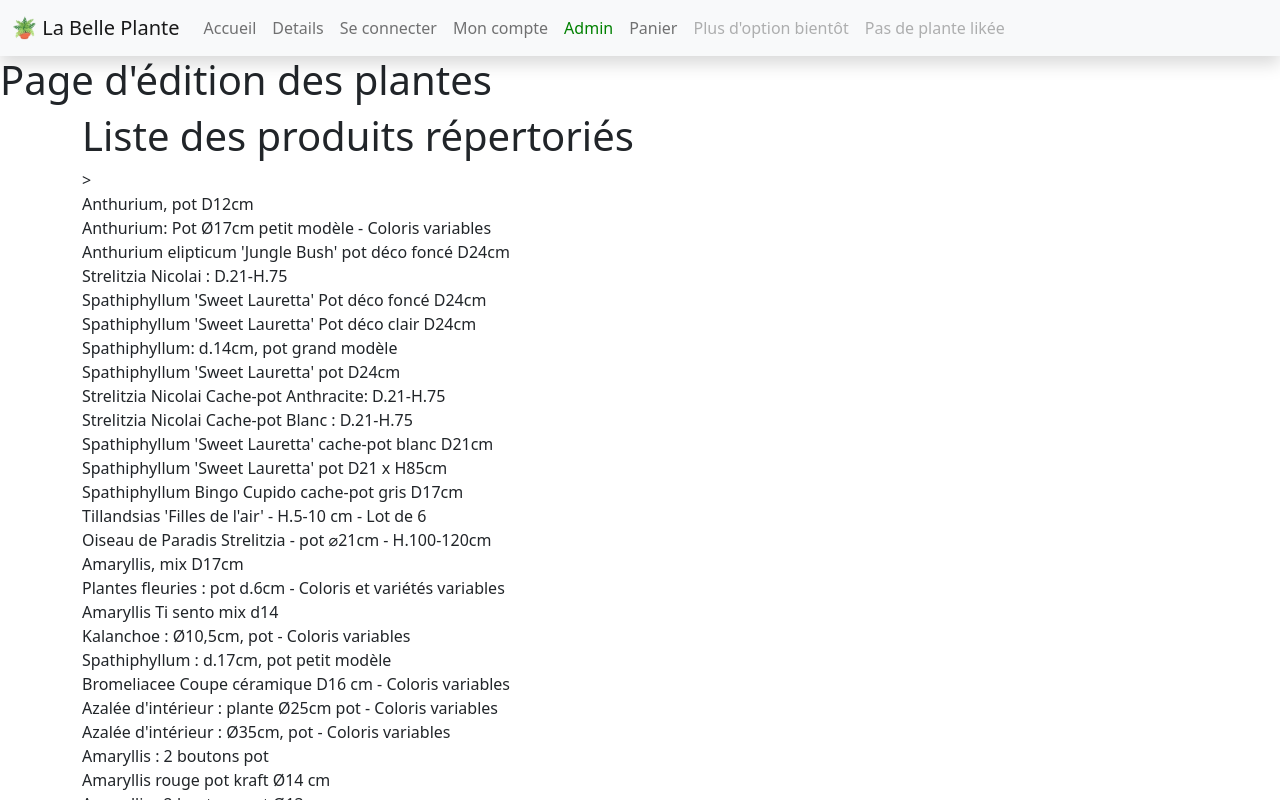
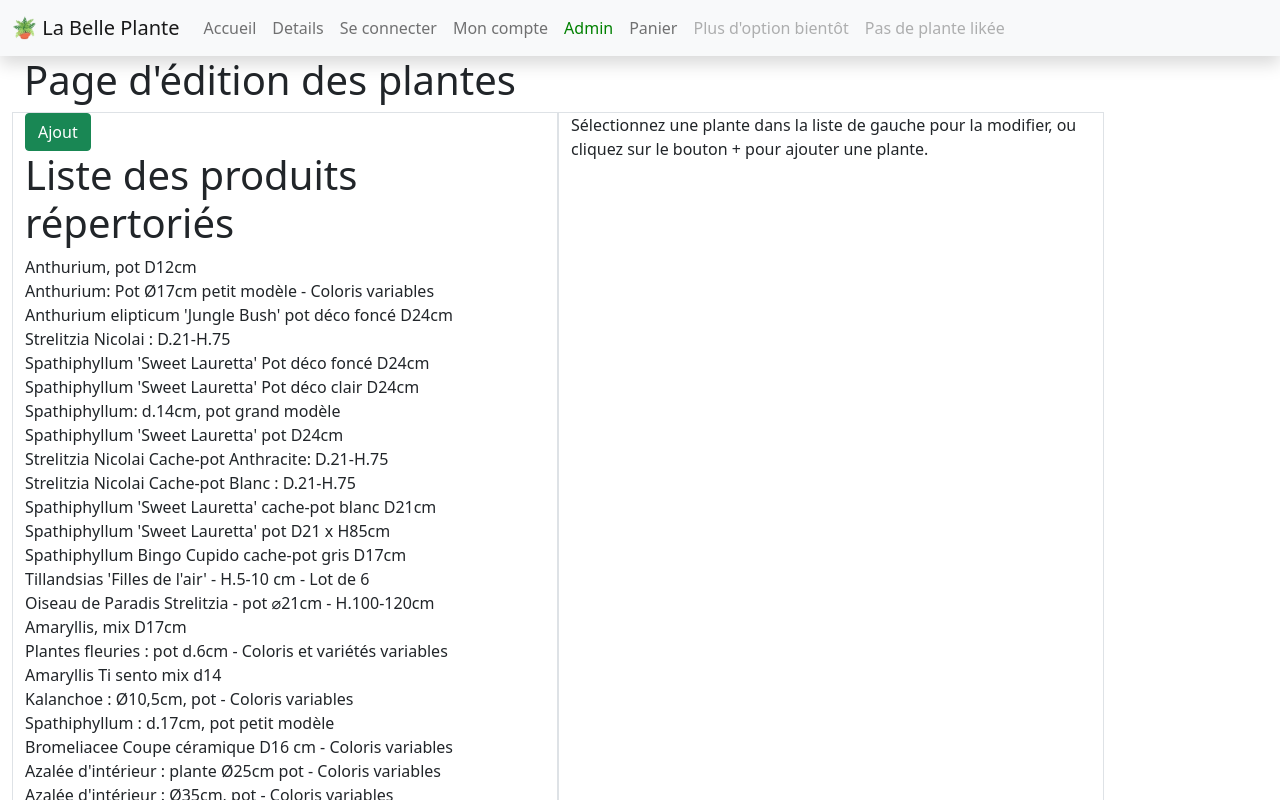
Before and after one commit to rasoirnoir/la-belle-plante-2, an Angular app: page /admin in a window 1280 px wide. Shown: the top 800 px of the page. Built offline with nearby package versions, Linux system fonts and the light colour scheme; data requests are answered from the project's data file.

Commit message:
test params

```diff
--- a/src/app/modules/admin/admin-routing.module.ts
+++ b/src/app/modules/admin/admin-routing.module.ts
@@ -12,7 +12,7 @@ const routes: Routes = [
 		children: [
 			{ path: '', component: PagesEmptyComponent },
 			{ path: 'new', component: PagesNewComponent },
-      { path: 'edit', component: PagesEditComponent },
+			{ path: 'edit/:idParam', component: PagesEditComponent },
 		],
 	},
 ];
--- a/src/app/modules/admin/components/tableau/tableau.component.html
+++ b/src/app/modules/admin/components/tableau/tableau.component.html
@@ -1,17 +1,7 @@
-<h1>Liste des produits répertoriés</h1>>
-
+<h1>Liste des produits répertoriés</h1>
 
 <div>
-
-<div *ngFor="let item of tableau ; let i=index "
-(click)="onChoixPlante(i)"
-
->
-
-{{item.name}}
-
+	<div *ngFor="let item of tableau; let i = index" (click)="onChoixPlante(i)">
+		{{ item.name }}
+	</div>
 </div>
-
-
-
-</div>
--- a/src/app/modules/admin/components/tableau/tableau.component.ts
+++ b/src/app/modules/admin/components/tableau/tableau.component.ts
@@ -5,54 +5,47 @@ import { AnyCatcher } from 'rxjs/internal/AnyCatcher';
 import { PlantouneService } from 'src/app/services/plantoune.service';
 import { Plant } from '../../models/plant';
 
-
-
 @Component({
 	selector: 'app-tableau',
 	templateUrl: './tableau.component.html',
-  styleUrls: ['./tableau.component.scss']
+	styleUrls: ['./tableau.component.scss'],
 })
 export class TableauComponent implements OnInit {
 	tableau!: Plant[];
 	indiceChoixPlante!: string[];
 	planteChoisie!: Plant;
+	idParam!: any;
 
-
-
-  constructor(private plantouneService: PlantouneService, private router:Router) {
+	constructor(private plantouneService: PlantouneService, private router: Router) {
 		this.tableau = [];
 	}
 
 	ngOnInit(): void {
-
 		this.plantouneService.getData().subscribe((listPlant: any[]) => {
 			for (const plante of listPlant) {
-        const newPlante = new Plant(plante['product_name'], plante['product_price'], plante['product_qty'], plante['product_instock'], plante['product_breadcrumb_label'], plante['product_url_picture'], 0, plante['product_id']);
+				const newPlante = new Plant(
+					plante['product_name'],
+					plante['product_price'],
+					plante['product_qty'],
+					plante['product_instock'],
+					plante['product_breadcrumb_label'],
+					plante['product_url_picture'],
+					0,
+					plante['product_id']
+				);
 				this.tableau.push(newPlante);
 			}
-      console.log(this.tableau)
+			console.log(this.tableau);
 		});
 	}
 
-
-  onChoixPlante(i : any){
-
-    console.log("coucou clic");
-    console.log("indice cliqué = " + i);
-    this.indiceChoixPlante=i;
-this.planteChoisie=this.tableau[i];
-console.log(this.planteChoisie);
-this.router.navigate(['/admin/edit'], {queryParams: {idParam : this.indiceChoixPlante} });
-
-
-
-
+	onChoixPlante(i: any) {
+		console.log('coucou clic');
+		console.log('indice cliqué = ' + i);
+		this.indiceChoixPlante = i;
+		this.planteChoisie = this.tableau[i];
+		this.idParam = this.planteChoisie.id;
+		//console.log(this.planteChoisie);
+		this.router.navigate([`/admin/edit/${this.idParam}`]);
 	}
-
-
-
-
-
-
-
 }
--- a/src/app/modules/admin/pages/page-admin/page-admin.component.html
+++ b/src/app/modules/admin/pages/page-admin/page-admin.component.html
@@ -1,15 +1,8 @@
-<h1>Page d'édition des plantes</h1>
-<div class="container">
-  <div class="left-container">
-    <app-tableau></app-tableau> </div>
-  <div class="right-container">
-
-    <router-outlet></router-outlet>
-  </div>
 <div class="container row h-100 admin">
 	<h1>Page d'édition des plantes</h1>
 	<div class="left-container col-6 border">
 		<button class="btn btn-success" routerLink="new">Ajout</button>
+		<app-tableau></app-tableau>
 	</div>
 	<div class="right-container col-6 border">
 		<router-outlet></router-outlet>
--- a/src/app/modules/admin/pages/pages-edit/pages-edit.component.ts
+++ b/src/app/modules/admin/pages/pages-edit/pages-edit.component.ts
@@ -1,4 +1,6 @@
 import { Component, OnInit } from '@angular/core';
+import { ActivatedRoute, ParamMap } from '@angular/router';
+import { PlantouneService } from 'src/app/services/plantoune.service';
 import { Plant } from '../../models/plant';
 
 @Component({
@@ -9,9 +11,16 @@ import { Plant } from '../../models/plant';
 export class PagesEditComponent implements OnInit {
 	public editPlan!: Plant;
 
-	constructor() {}
+	constructor(private plantService: PlantouneService, private route: ActivatedRoute) {}
 
-	ngOnInit(): void {}
+	ngOnInit(): void {
+		// this.route.paramMap.subscribe((params: ParamMap) => {
+		// 	const plantId = params.get('idParam');
+		// 	console.log(params);
+		// });
+		let idParam = this.route.snapshot.params['idParam'];
+		console.log(idParam);
+	}
 
 	public onSumbitEditPlant(submitPlant: Plant): void {
 		console.log(submitPlant);
```
Also changed, not shown: src/app/modules/admin/admin.module.ts (+10 -2 lines). Lines whose indentation alone changed are shown as unchanged.
